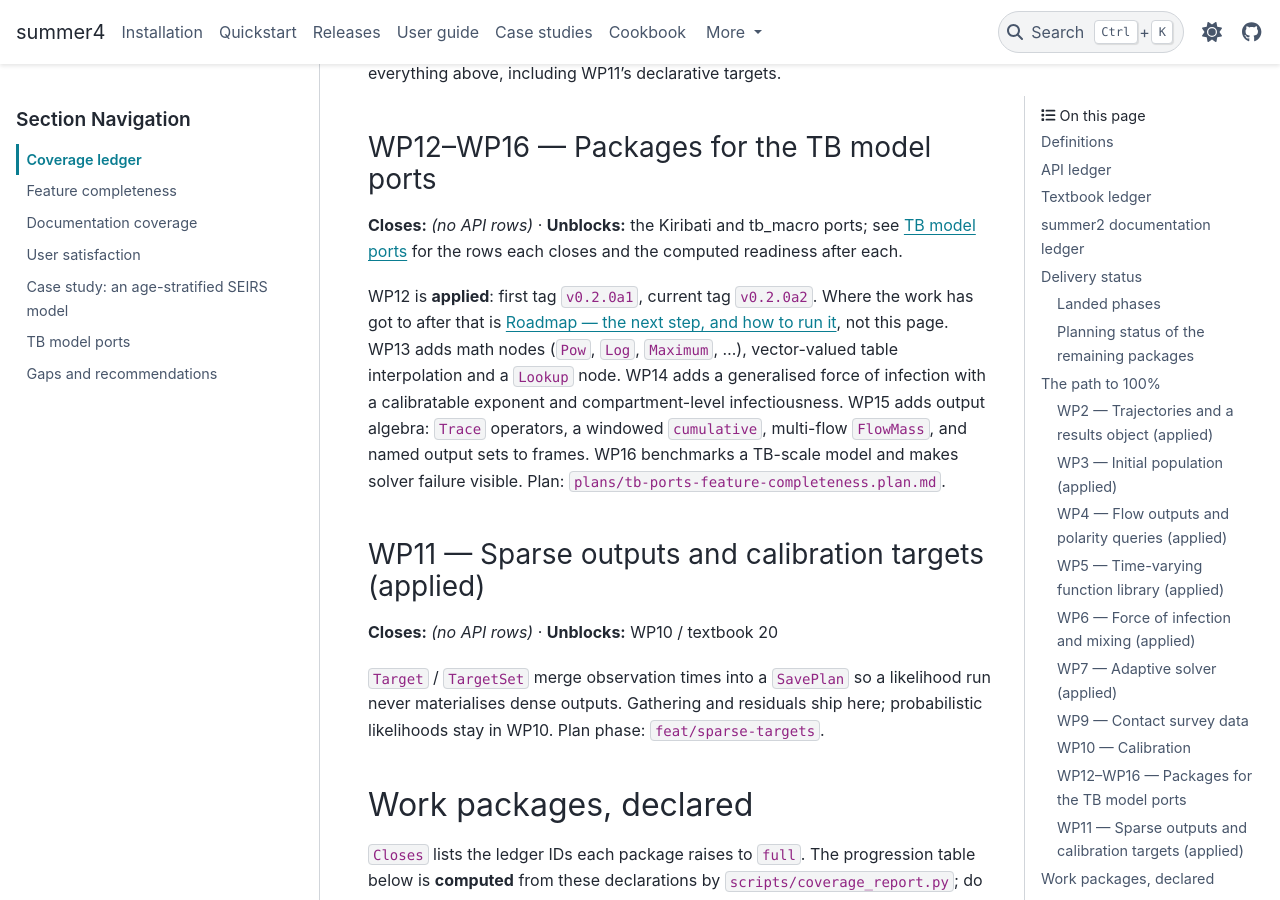
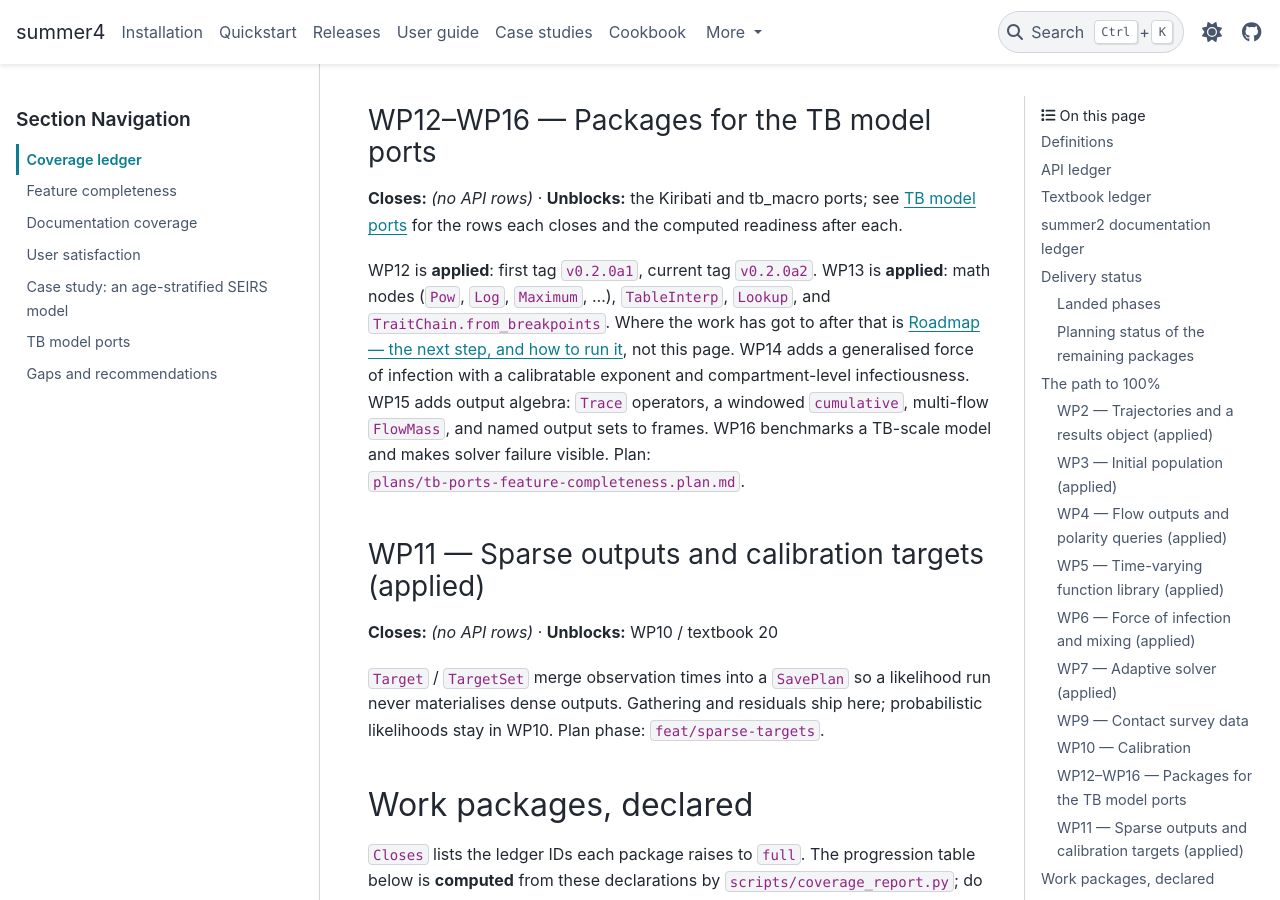
Before and after one commit to monash-emu/summer4, a Sphinx documentation site: the page built from docs/evaluation/coverage-ledger.md, in a window 1280 px wide and 900 px high, scrolled down 13689 px. Built offline with Sphinx 7.4.7 and the PyData theme 0.15.4, drawn with Linux system fonts in a browser that asks for light colours; some of the changed text lies outside the part shown.

Commit message:
Add TraitChain.from_breakpoints for uneven age-band ageing.
Closes KI2 and TM3 so WP13 ports rows are full; the sugar matches a
hand-written chain by digest and finishes the rate-math notebook gate.

```diff
--- a/docs/evaluation/coverage-ledger.md
+++ b/docs/evaluation/coverage-ledger.md
@@ -201,7 +201,7 @@ package closes is recorded, by row ID, in {doc}`tb-ports`.
 | WP9 | Contact survey data | `plans/wp9-contact-surveys.plan.md` | Settled there: `ContactMatrix` loading and validation, rebinning, reciprocity, population adaptation, scaling, textbook 16-19 |
 | WP10 | Calibration | `plans/tb-ports-feature-completeness.plan.md` | Settled there: priors, likelihoods on `Target`, numpyro samplers (NUTS and gradient-free ensemble), MAP, posterior runs; lives in `summer4.epi` |
 | WP12 | Pinnable release | `plans/wp12-release.plan.md` | **Applied.** First tag `v0.2.0a1`; current tag `v0.2.0a2`. JAX is a core dependency; `frames` declares polars and pyarrow. Downstream smoke CI is step 3 of {doc}`../dev/roadmap` |
-| WP13 | Rate-tree math and tabular time series | `plans/tb-ports-feature-completeness.plan.md` | Math nodes, vector-valued table interpolation, `Lookup`, ageing sugar |
+| WP13 | Rate-tree math and tabular time series | `plans/tb-ports-feature-completeness.plan.md` | **Applied.** Math nodes, `TableInterp`, `Lookup`, `TraitChain.from_breakpoints` |
 | WP14 | Generalised force of infection | `plans/tb-ports-feature-completeness.plan.md` | `kind="generalised"` with an exponent; compartment-level infectiousness |
 | WP15 | Output algebra | `plans/tb-ports-feature-completeness.plan.md` | `Trace` operators, windowed cumulative, multi-flow outputs, `OutputSet`, frames |
 | WP16 | Scale and solver safety | `plans/tb-ports-feature-completeness.plan.md` | TB-scale benchmark, surfaced `max_steps` failure, vmap-safe reciprocity check |
@@ -322,14 +322,14 @@ everything above, including WP11's declarative targets.
 **Closes:** *(no API rows)* · **Unblocks:** the Kiribati and tb_macro ports;
 see {doc}`tb-ports` for the rows each closes and the computed readiness after each.
 
-WP12 is **applied**: first tag `v0.2.0a1`, current tag `v0.2.0a2`. Where the
-work has got to after that is {doc}`../dev/roadmap`, not this page. WP13 adds
-math nodes (`Pow`, `Log`, `Maximum`, …),
-vector-valued table interpolation and a `Lookup` node. WP14 adds a generalised
-force of infection with a calibratable exponent and compartment-level
-infectiousness. WP15 adds output algebra: `Trace` operators, a windowed
-`cumulative`, multi-flow `FlowMass`, and named output sets to frames. WP16
-benchmarks a TB-scale model and makes solver failure visible. Plan:
+WP12 is **applied**: first tag `v0.2.0a1`, current tag `v0.2.0a2`. WP13 is
+**applied**: math nodes (`Pow`, `Log`, `Maximum`, …), `TableInterp`, `Lookup`,
+and `TraitChain.from_breakpoints`. Where the work has got to after that is
+{doc}`../dev/roadmap`, not this page. WP14 adds a generalised force of infection
+with a calibratable exponent and compartment-level infectiousness. WP15 adds
+output algebra: `Trace` operators, a windowed `cumulative`, multi-flow
+`FlowMass`, and named output sets to frames. WP16 benchmarks a TB-scale model
+and makes solver failure visible. Plan:
 `plans/tb-ports-feature-completeness.plan.md`.
 
 ### WP11 — Sparse outputs and calibration targets (applied)
```
Also changed, not shown: other parts of docs/evaluation/coverage-ledger.md (+3 -3 lines), docs/evaluation/age-stratified-seirs-case-study.md (+1 -1 lines), docs/evaluation/gaps.md (+6 -5 lines), docs/evaluation/tb-ports.md (+6 -6 lines), 4 other files.
